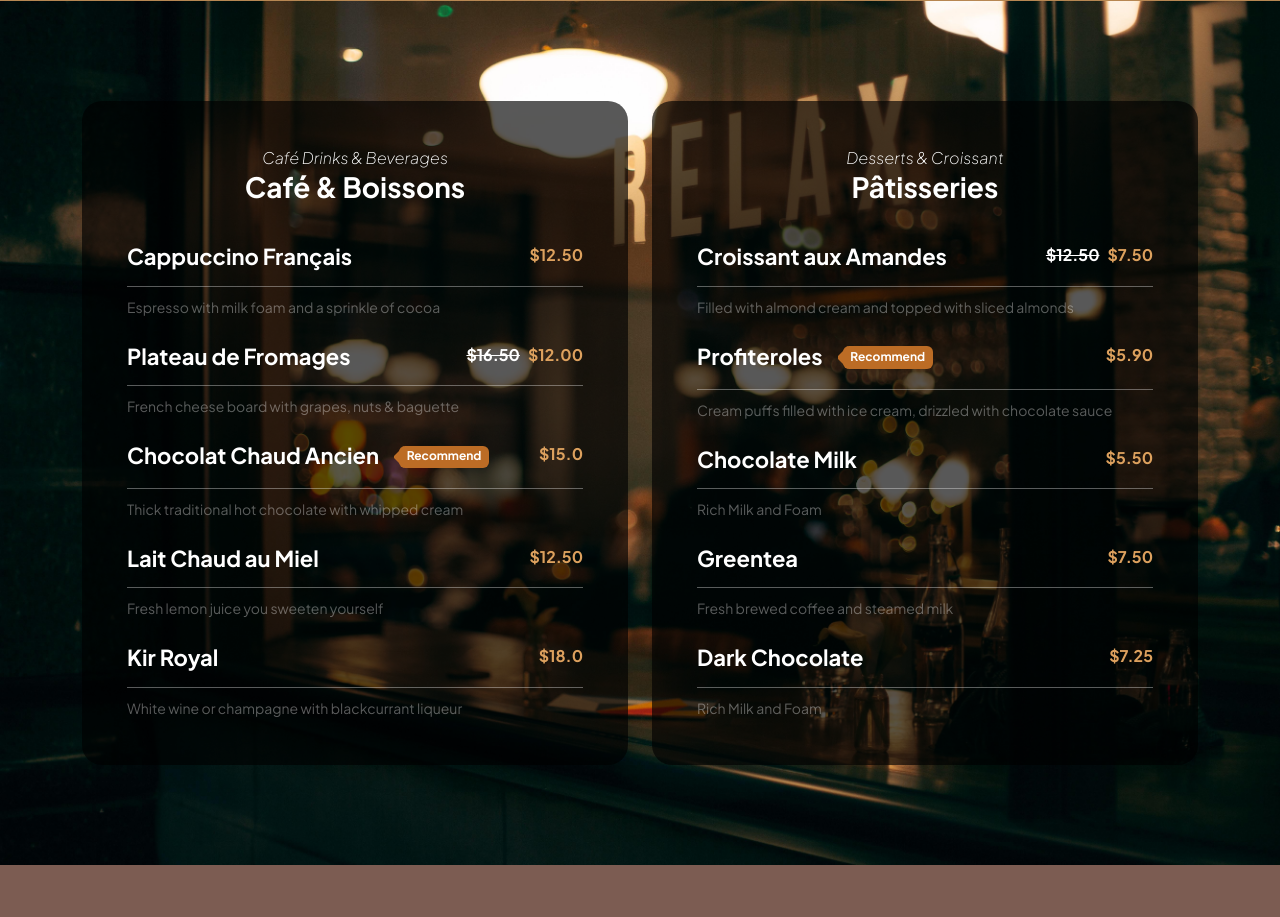
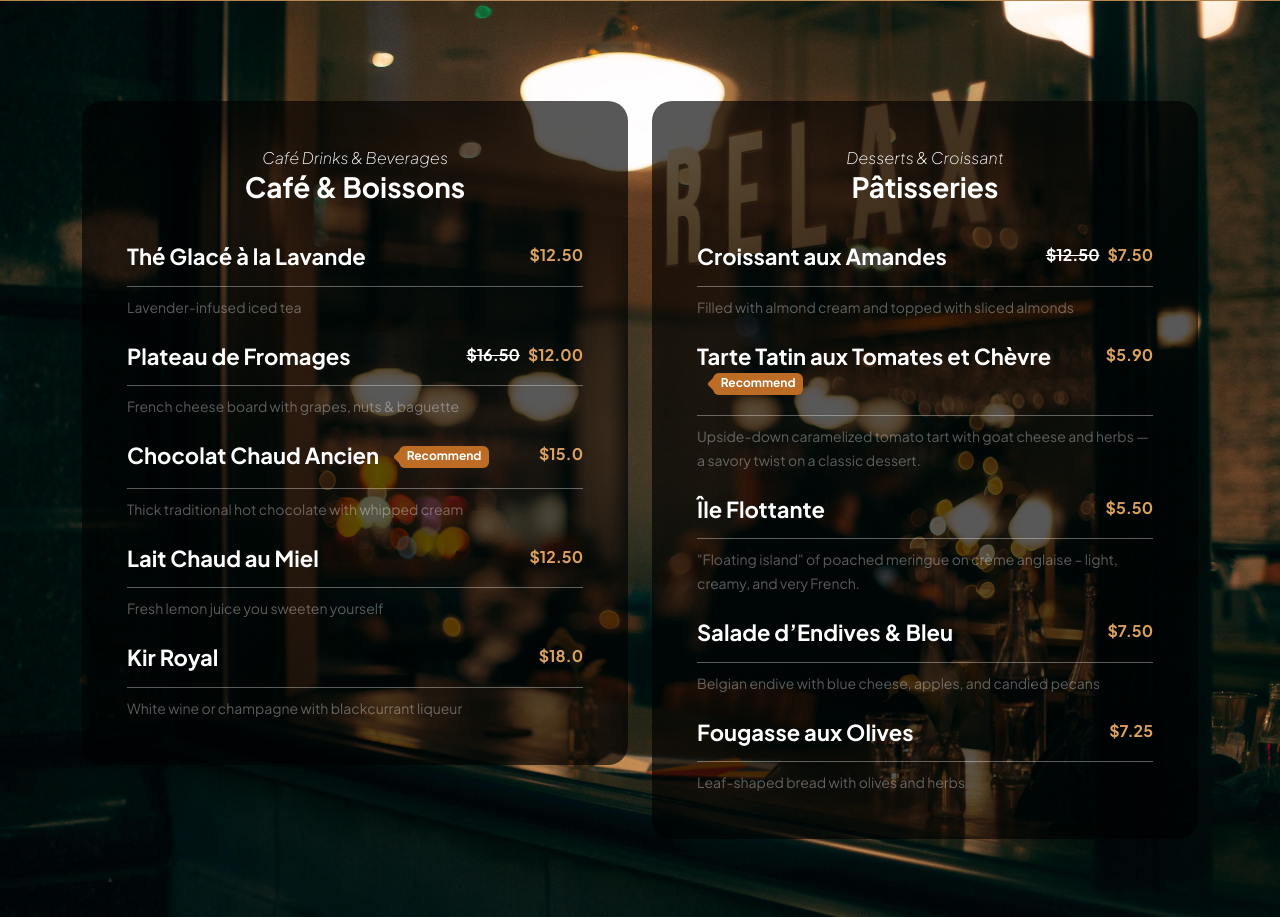
Before and after one commit to Pranaya023/Cafe-Lumiere, a plain HTML site: page index.html in a window 1280 px wide. Shown: the part 2441-3358 px from the top of the page. Drawn offline with Linux system fonts and the light colour scheme.

Commit message:
Update index.html

```diff
--- a/index.html
+++ b/index.html
@@ -250,7 +250,7 @@ Bootstrap 5 HTML CSS Template
 
                                     <div class="menu-block">
                                         <div class="d-flex">
-                                            <h6>Cappuccino Français </h6>
+                                            <h6>Thé Glacé à la Lavande</h6>
 
                                             <span class="underline"></span>
 
@@ -258,7 +258,7 @@ Bootstrap 5 HTML CSS Template
                                         </div>
 
                                         <div class="border-top mt-2 pt-2">
-                                            <small>Espresso with milk foam and a sprinkle of cocoa</small>
+                                            <small>Lavender-infused iced tea</small>
                                         </div>
                                     </div>
 
@@ -352,7 +352,7 @@ Bootstrap 5 HTML CSS Template
                                     <div class="menu-block my-4">
                                         <div class="d-flex">
                                             <h6>
-                                                Profiteroles
+                                                Tarte Tatin aux Tomates et Chèvre
                                                 <span class="badge ms-3">Recommend</span>
                                             </h6>
 
@@ -362,13 +362,13 @@ Bootstrap 5 HTML CSS Template
                                         </div>
 
                                         <div class="border-top mt-2 pt-2">
-                                            <small>Cream puffs filled with ice cream, drizzled with chocolate sauce</small>
+                                            <small>Upside-down caramelized tomato tart with goat cheese and herbs — a savory twist on a classic dessert.</small>
                                         </div>
                                     </div>
 
                                     <div class="menu-block">
                                         <div class="d-flex">
-                                            <h6>Chocolate Milk</h6>
+                                            <h6>Île Flottante</h6>
 
                                             <span class="underline"></span>
 
@@ -376,13 +376,13 @@ Bootstrap 5 HTML CSS Template
                                         </div>
 
                                         <div class="border-top mt-2 pt-2">
-                                            <small>Rich Milk and Foam</small>
+                                            <small>"Floating island" of poached meringue on crème anglaise – light, creamy, and very French.</small>
                                         </div>
                                     </div>
 
                                     <div class="menu-block my-4">
                                         <div class="d-flex">
-                                            <h6>Greentea</h6>
+                                            <h6>Salade d’Endives & Bleu</h6>
 
                                             <span class="underline"></span>
 
@@ -390,13 +390,13 @@ Bootstrap 5 HTML CSS Template
                                         </div>
 
                                         <div class="border-top mt-2 pt-2">
-                                            <small>Fresh brewed coffee and steamed milk</small>
+                                            <small>Belgian endive with blue cheese, apples, and candied pecans</small>
                                         </div>
                                     </div>
 
                                     <div class="menu-block">
                                         <div class="d-flex">
-                                            <h6>Dark Chocolate</h6>
+                                            <h6>Fougasse aux Olives</h6>
 
                                             <span class="underline"></span>
 
@@ -404,7 +404,7 @@ Bootstrap 5 HTML CSS Template
                                         </div>
 
                                         <div class="border-top mt-2 pt-2">
-                                            <small>Rich Milk and Foam</small>
+                                            <small>Leaf-shaped bread with olives and herbs</small>
                                         </div>
                                     </div>
                                 </div>
@@ -548,7 +548,7 @@ Bootstrap 5 HTML CSS Template
                                     <div class="col-lg-6 col-12">
                                         <label for="email" class="form-label">Email Address</label>
 
-                                        <input type="email" name="email" id="email" pattern="[^ @]*@[^ @]*" class="form-control" placeholder="Jack@gmail.com" required="">
+                                        <input type="email" name="email" id="email" pattern="[^ @]*@[^ @]*" class="form-control" placeholder="kee@gmail.com" required="">
                                     </div>
 
                                     <div class="col-12">
@@ -583,7 +583,7 @@ Bootstrap 5 HTML CSS Template
 
                                 <strong class="text-white">
                                     <i class="bi-geo-alt me-2"></i>
-                                    Bandra West, Mumbai, Maharashtra 400050, India
+                                    velachery,chennai-42, India
                                 </strong>
 
                                 <ul class="social-icon mt-4">
@@ -619,7 +619,7 @@ Bootstrap 5 HTML CSS Template
                                     <strong class="me-2">Email:</strong>
 
                                     <a href="mailto:info@yourgmail.com" class="site-footer-link">
-                                        hello@barista.co
+                                        hello@cafelumiere.co
                                     </a>
                                 </p>
                             </div>
```
